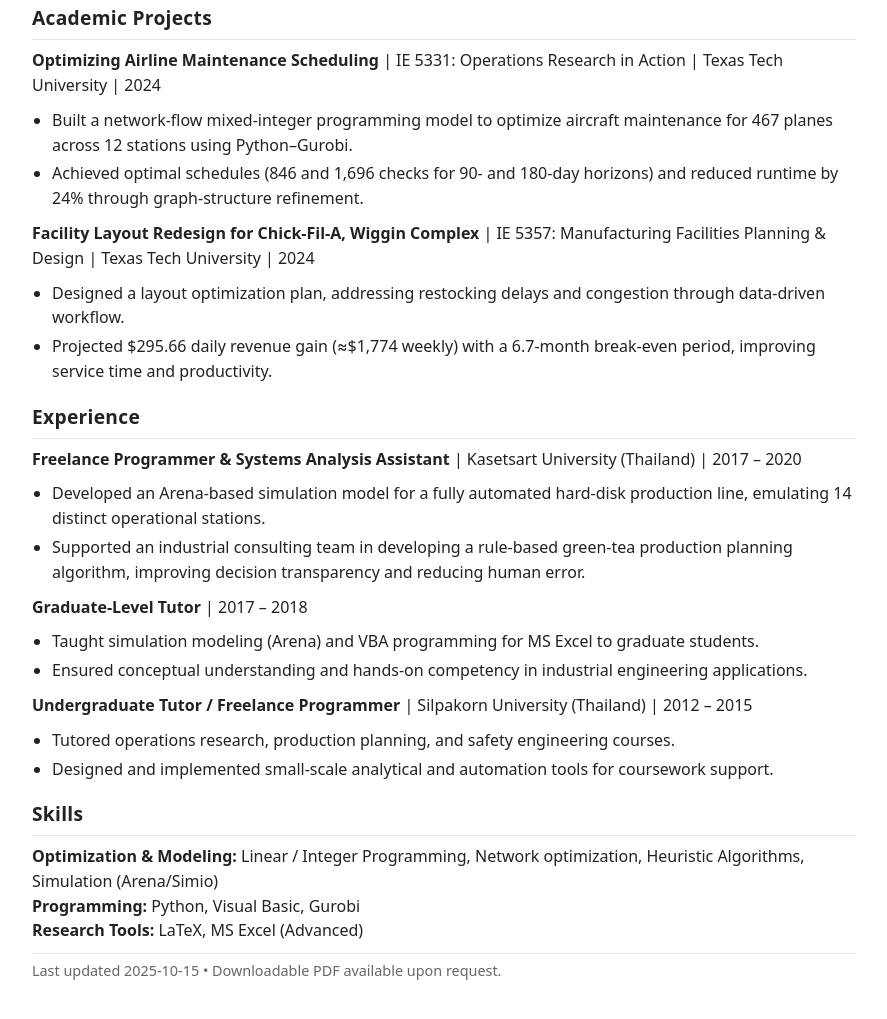
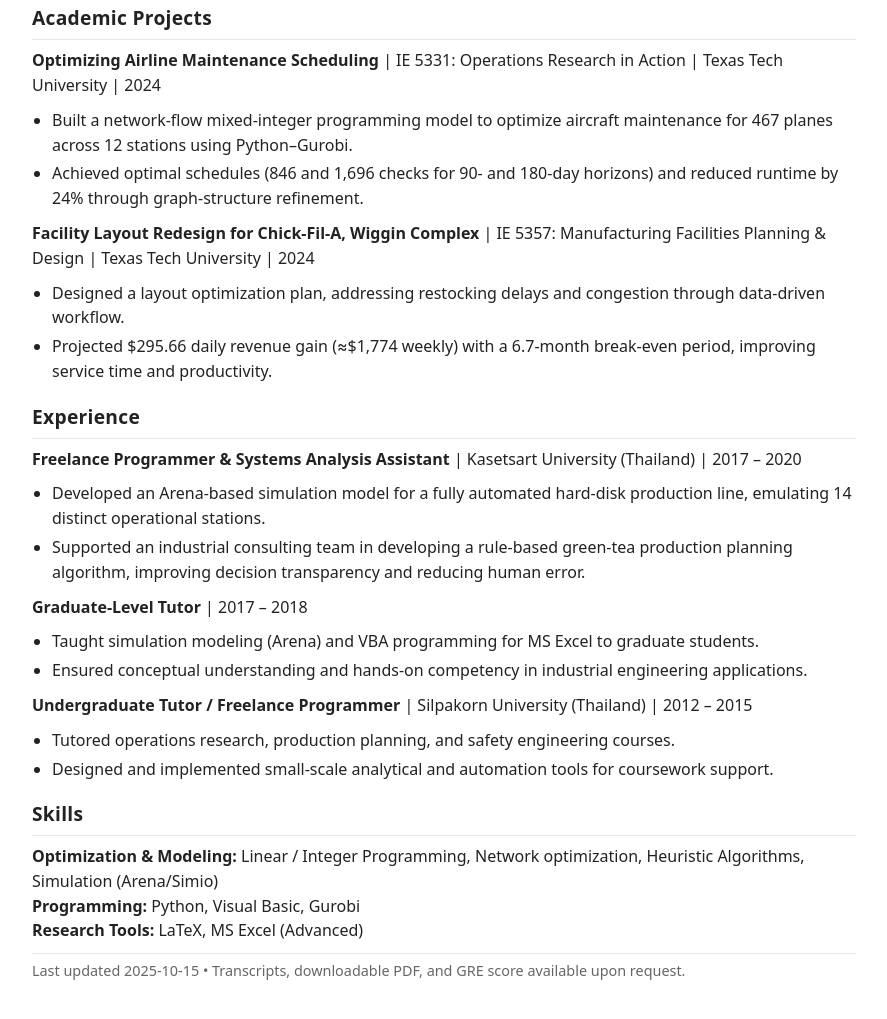
Before and after one commit to thanakritpiyachayawat/thanakritpiyachayawat.github.io, a plain HTML site: page index.html in a window 1280 px wide. Shown: the part 837-1856 px from the top of the page, without its empty margins (196-1083 px from the left). Drawn offline with Linux system fonts and the light colour scheme.

Commit message:
Add files via upload

```diff
--- a/index.html
+++ b/index.html
@@ -92,7 +92,7 @@
   </section>
 
   <div class="hr"></div>
-  <p class="small">Last updated 2025-10-15 • Downloadable PDF available upon request.</p>
+  <p class="small">Last updated 2025-10-15 • Transcripts, downloadable PDF, and GRE score available upon request.</p>
 </div>
 </body>
 </html>
```
